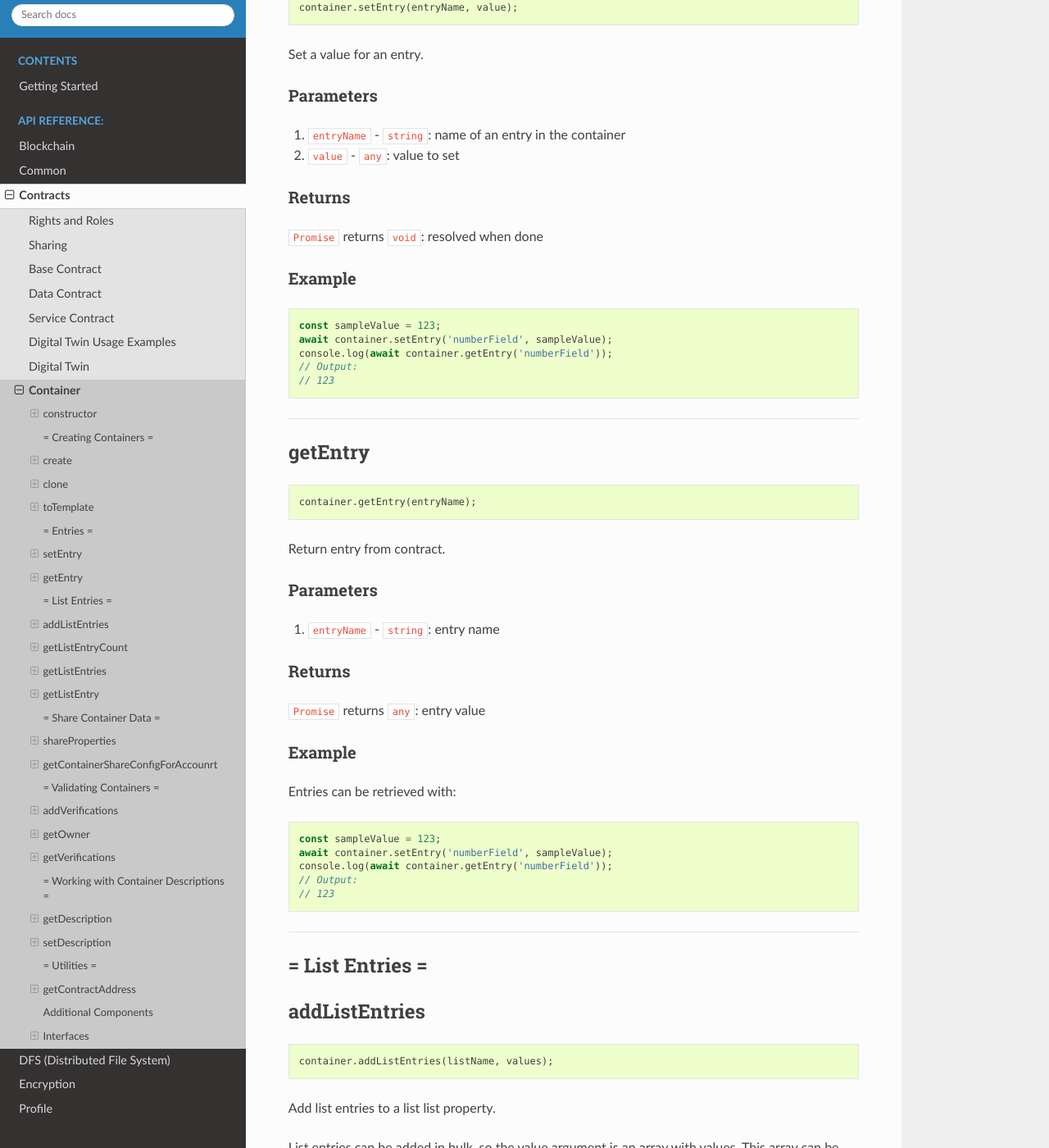
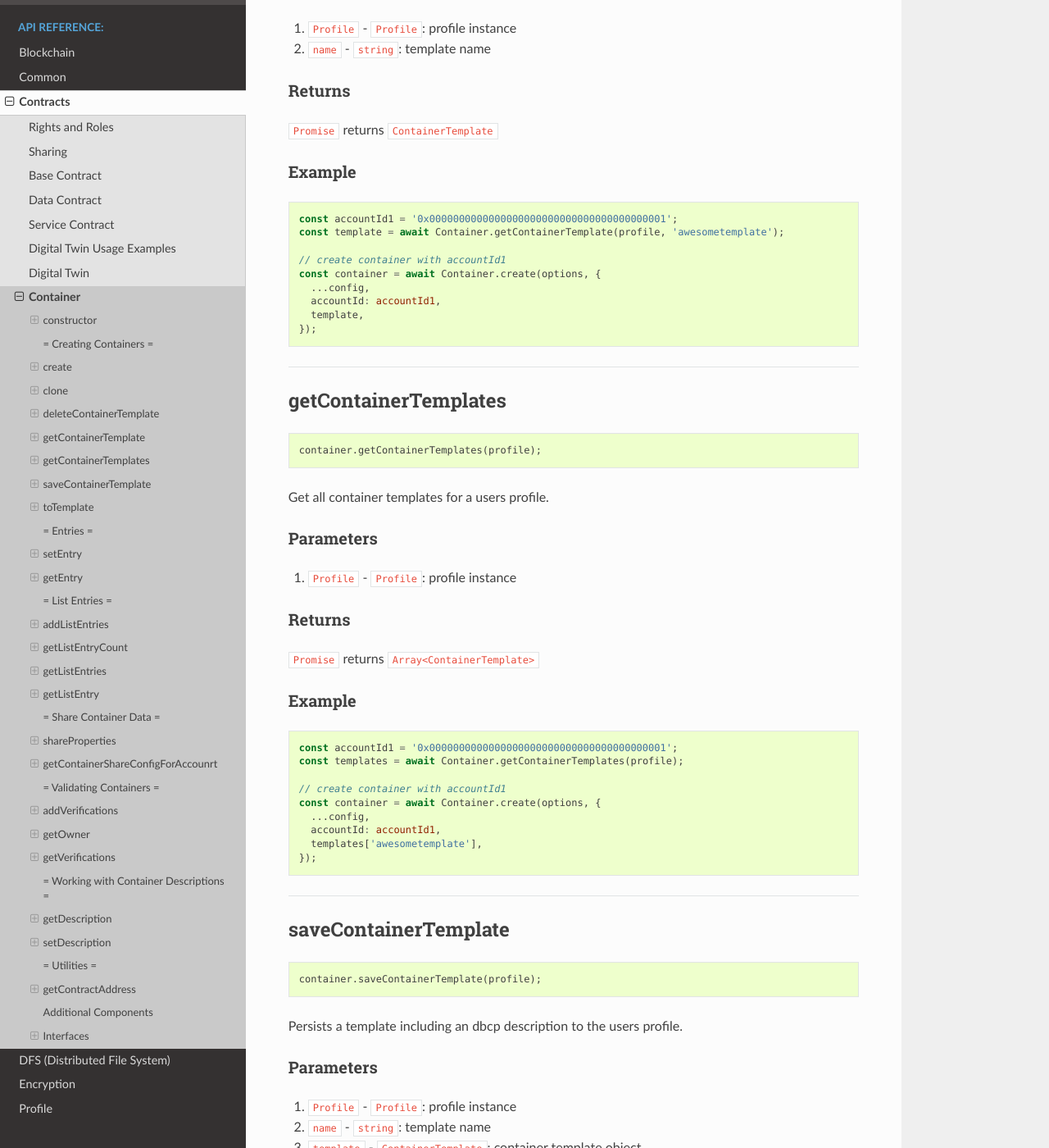
Before and after one commit to evannetwork/api-blockchain-core, a Sphinx documentation site: the page built from docs/contracts/container.rst, in a window 1280 px wide and 1400 px high, scrolled down 5770 px. Shown: the whole window at 82% size. Built offline with Sphinx 7.4.7 and the Read the Docs theme 2.0.0, drawn with Linux system fonts in a browser that asks for light colours; pages that are not in the unit, such as notebooks, are missing from menus; some of the changed text lies outside the part shown.

Commit message:
add static functions to  to save, get and delete templates on users

```diff
--- a/docs/contracts/container.rst
+++ b/docs/contracts/container.rst
@@ -239,8 +239,175 @@ Example
   // 0x0000000000000000000000000000000000005678
 
 
+--------------------------------------------------------------------------------
+
+.. _container_deleteContainerTemplate:
+
+deleteContainerTemplate
+================================================================================
+
+.. code-block:: typescript
+
+  container.deleteContainerTemplate(profile);
+
+Remove a container template from a users profile.
+
+----------
+Parameters
+----------
+
+#. ``Profile`` - |source profile|_: profile instance
+#. ``name`` - ``string``: template name
+
+-------
+Returns
+-------
+
+``Promise`` returns ``void``
+
+-------
+Example
+-------
+
+.. code-block:: typescript
+
+  await Container.deleteContainerTemplate(profile, 'awesometemplate');
+
 
 --------------------------------------------------------------------------------
+
+
+
+.. _container_getContainerTemplate:
+
+getContainerTemplate
+================================================================================
+
+.. code-block:: typescript
+
+  container.getContainerTemplate(profile, name);
+
+Get one container template for a users profile by name.
+
+----------
+Parameters
+----------
+
+#. ``Profile`` - |source profile|_: profile instance
+#. ``name`` - ``string``: template name
+
+-------
+Returns
+-------
+
+``Promise`` returns ``ContainerTemplate``
+
+-------
+Example
+-------
+
+.. code-block:: typescript
+
+  const accountId1 = '0x0000000000000000000000000000000000000001';
+  const template = await Container.getContainerTemplate(profile, 'awesometemplate');
+
+  // create container with accountId1
+  const container = await Container.create(options, {
+    ...config,
+    accountId: accountId1,
+    template,
+  });
+
+
+
+--------------------------------------------------------------------------------
+
+
+.. _container_getContainerTemplates:
+
+getContainerTemplates
+================================================================================
+
+.. code-block:: typescript
+
+  container.getContainerTemplates(profile);
+
+Get all container templates for a users profile.
+
+----------
+Parameters
+----------
+
+#. ``Profile`` - |source profile|_: profile instance
+
+-------
+Returns
+-------
+
+``Promise`` returns ``Array<ContainerTemplate>``
+
+-------
+Example
+-------
+
+.. code-block:: typescript
+
+  const accountId1 = '0x0000000000000000000000000000000000000001';
+  const templates = await Container.getContainerTemplates(profile);
+
+  // create container with accountId1
+  const container = await Container.create(options, {
+    ...config,
+    accountId: accountId1,
+    templates['awesometemplate'],
+  });
+
+
+--------------------------------------------------------------------------------
+
+
+.. _container_saveContainerTemplate:
+
+saveContainerTemplate
+================================================================================
+
+.. code-block:: typescript
+
+  container.saveContainerTemplate(profile);
+
+Persists a template including an dbcp description to the users profile.
+
+----------
+Parameters
+----------
+
+#. ``Profile`` - |source profile|_: profile instance
+#. ``name`` - ``string``: template name
+#. ``template`` - ``ContainerTemplate``: container template object
+
+-------
+Returns
+-------
+
+``Promise`` returns ``void``
+
+-------
+Example
+-------
+
+.. code-block:: typescript
+
+  const templates = await Container.saveContainerTemplate(
+    profile,
+    'awesometemplate',
+    { ... }
+  );
+
+
+
+
+--------------------------------------------------------------------------------
+
 
 .. _container_toTemplate:
 
@@ -1087,6 +1254,9 @@ data for verifications for containers
 .. |source nameResolver| replace:: ``NameResolver``
 .. _source nameResolver: ../blockchain/name-resolver.html
 
+.. |source profile| replace:: ``Profile``
+.. _source profile: ../profile/profile.html
+
 .. |source rightsAndRoles| replace:: ``RightsAndRoles``
 .. _source rightsAndRoles: ../contracts/rights-and-roles.html
 
```
Also changed, not shown: VERSIONS.md (+2 -0 lines), docs/contracts/digital-twin.rst (+8 -4 lines), 2 other files.
